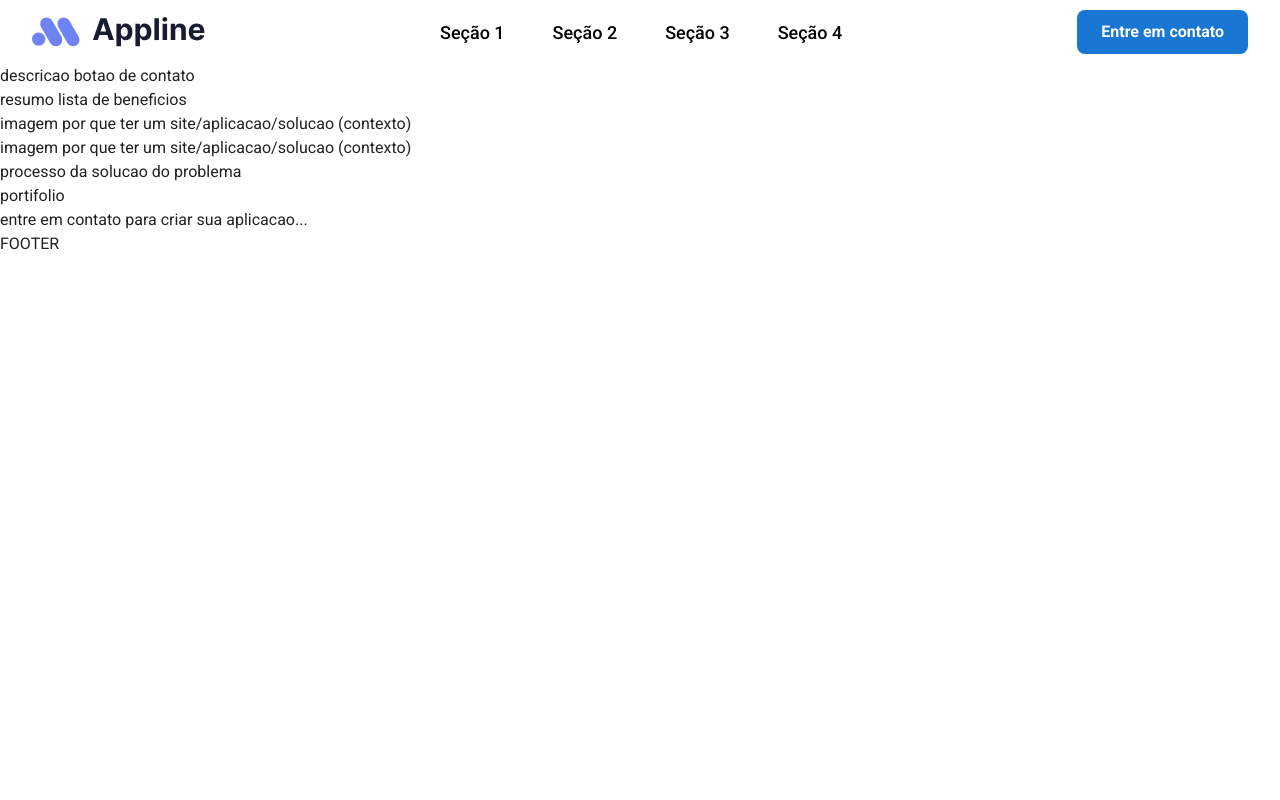
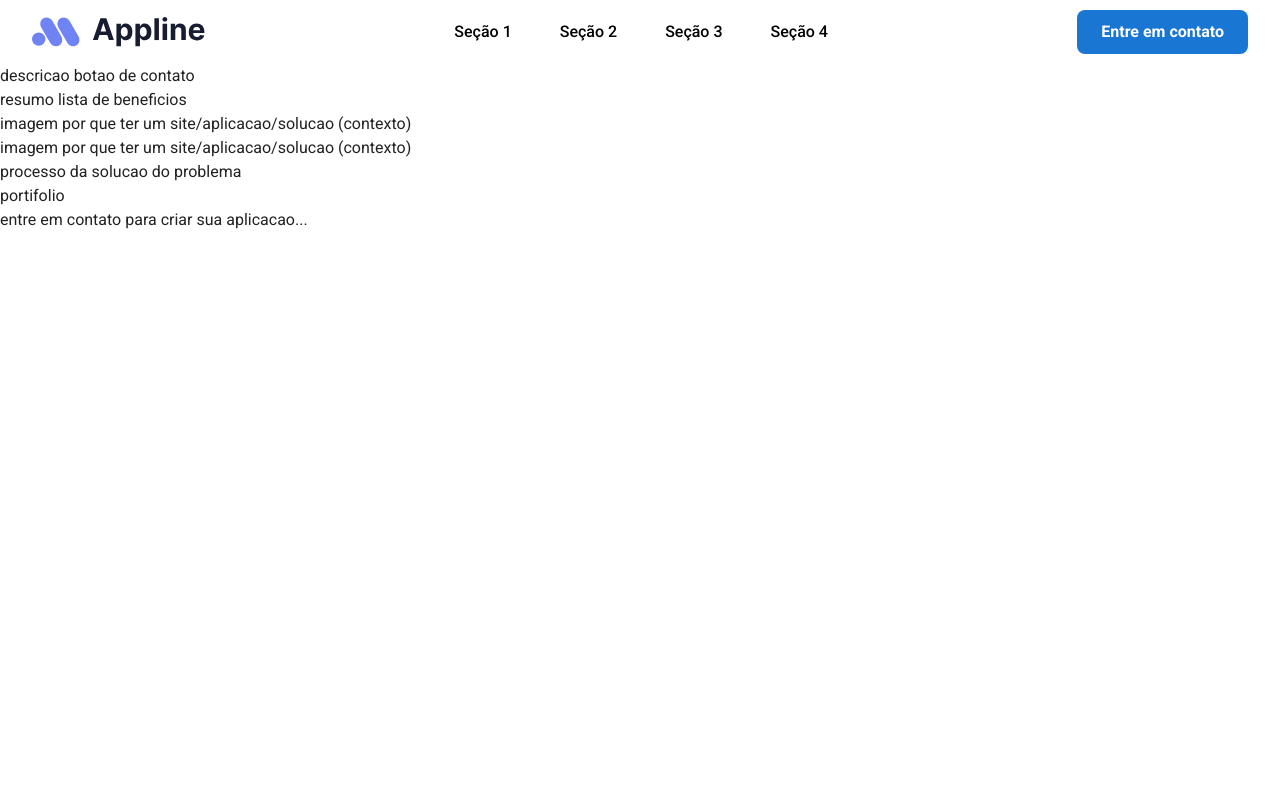
Before and after one commit to GDD-Tech/lp-gdd-tech, a React (Vite) app: page / in a window 1280 px wide. Shown: the top 800 px of the page. Built offline with nearby package versions, Linux system fonts and the light colour scheme.

Commit message:
style: app bar melhoria de layout

```diff
--- a/package.json
+++ b/package.json
@@ -23,6 +23,7 @@
   },
   "devDependencies": {
     "@eslint/js": "^9.29.0",
+    "@types/node": "^24.0.10",
     "@types/react": "^19.1.8",
     "@types/react-dom": "^19.1.6",
     "@vitejs/plugin-react": "^4.5.2",
--- a/src/components/appbar/AppBar.tsx
+++ b/src/components/appbar/AppBar.tsx
@@ -1,12 +1,35 @@
-import { Box, Container, AppBar as MUIAppBar, Toolbar } from '@mui/material'
+import {
+    Box,
+    Container,
+    AppBar as MUIAppBar,
+    Toolbar,
+    useScrollTrigger,
+    useTheme,
+} from '@mui/material'
 import { type FC } from 'react'
 import logo from '../../assets/logo.svg'
 import ContactButton from '../global/ContactButton'
 import Navigation from './Navigation'
 
 const AppBar: FC = () => {
+    const trigger = useScrollTrigger({
+        disableHysteresis: true,
+        threshold: 0,
+    })
+
+    const theme = useTheme()
+
     return (
-        <MUIAppBar position="static" elevation={0} sx={{ bgcolor: 'white' }}>
+        <MUIAppBar
+            elevation={0}
+            sx={{
+                bgcolor: 'white',
+                borderBottom: trigger
+                    ? `1px solid ${theme.palette.divider}`
+                    : 'none',
+                transition: 'border-bottom 0.3s ease',
+            }}
+        >
             <Container maxWidth="xl">
                 <Toolbar disableGutters>
                     <Box
@@ -17,7 +40,7 @@ const AppBar: FC = () => {
                         p={1}
                     >
                         <img src={logo} alt="Logo do site" />
-                        <Navigation/>
+                        <Navigation />
                         <ContactButton />
                     </Box>
                 </Toolbar>
--- a/src/components/appbar/Navigation.tsx
+++ b/src/components/appbar/Navigation.tsx
@@ -11,7 +11,7 @@ const Navigation: FC = () => {
                     padding: 0,
                     margin: 0,
                     listStyle: 'none',
-                    '& a': { fontSize: 18, color: 'black', fontWeight: 500 },
+                    '& a': { fontSize: 16, color: 'black', fontWeight: 500 },
                     '& a:hover': { color: 'primary.main' },
                     gap: 6,
                 }}
--- a/src/components/global/ContactButton.tsx
+++ b/src/components/global/ContactButton.tsx
@@ -1,11 +1,16 @@
 import { Button, type ButtonProps } from '@mui/material'
 import { type FC } from 'react'
+
+const { VITE_WHATSAPP_NUMBER } = import.meta.env
 
 const ContactButton: FC<ButtonProps> = (props) => {
     return (
         <Button
             variant="contained"
             disableElevation
+            href={`https://wa.me/${VITE_WHATSAPP_NUMBER}`}
+            target="_blank"
+            rel="noopener noreferrer"
             sx={{
                 height: 44,
                 px: 3,
--- a/src/components/main/MainContent.tsx
+++ b/src/components/main/MainContent.tsx
@@ -3,7 +3,7 @@ import { type FC } from 'react'
 
 const MainContent: FC = () => {
     return (
-        <Box component={'main'}>
+        <Box component={'main'} mt={'64px'} height={1000}>
             <Box component={'section'} id="apresentacao">
                 descricao botao de contato
             </Box>
```
Also changed, not shown: 2 other files (tests, documents, lock files or other folders).
